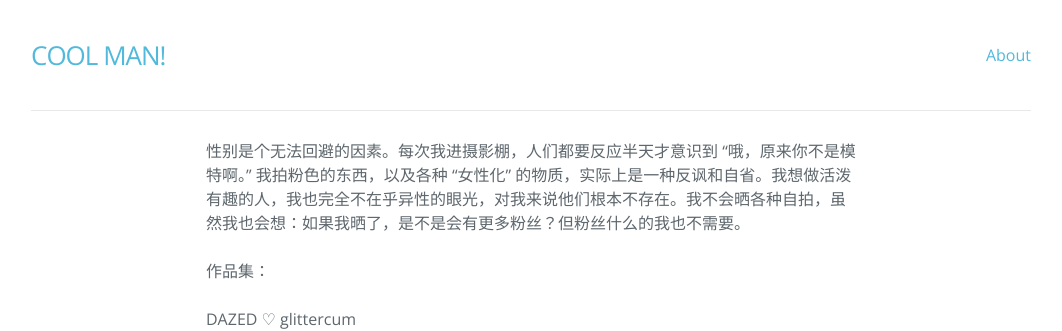
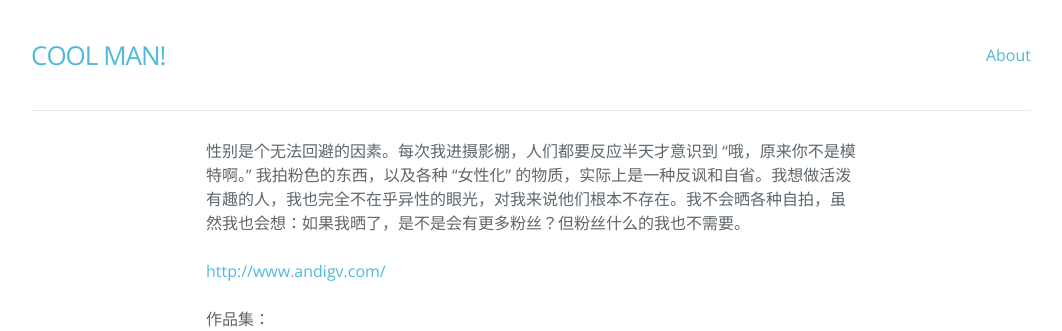
Before and after one commit to SullenChoirboy/SullenChoirboy.github.io, a Jekyll site: the page built from _posts/2017-02-05-这位摄影师的作品里充满了日常生活的荒诞幽默.md, in a window 1280 px wide and 900 px high, scrolled down 2711 px, cut to the strip 0-331 px from the top of the window. Shown: the whole strip, without its empty margins (109-1171 px from the left). Built offline with Jekyll 4.4.1, drawn with Linux system fonts in a browser that asks for light colours; nearby versions of some CDN libraries; part of the change alters nothing that is shown.

Commit message:
Update 这位摄影师的作品里充满了日常生活的荒诞幽默

```diff
--- a/_posts/2017-02-05-这位摄影师的作品里充满了日常生活的荒诞幽默.md
+++ b/_posts/2017-02-05-这位摄影师的作品里充满了日常生活的荒诞幽默.md
@@ -53,6 +53,8 @@ VICE：让我们以 “Paradisco” 这个词开始吧，它到底是啥意思
 你的作品倒是传承了典型的 “女性气质”。
 
 性别是个无法回避的因素。每次我进摄影棚，人们都要反应半天才意识到 “哦，原来你不是模特啊。” 我拍粉色的东西，以及各种 “女性化” 的物质，实际上是一种反讽和自省。我想做活泼有趣的人，我也完全不在乎异性的眼光，对我来说他们根本不存在。我不会晒各种自拍，虽然我也会想：如果我晒了，是不是会有更多粉丝？但粉丝什么的我也不需要。
+
+[http://www.andigv.com/](http://)
 
 作品集：
 
```
